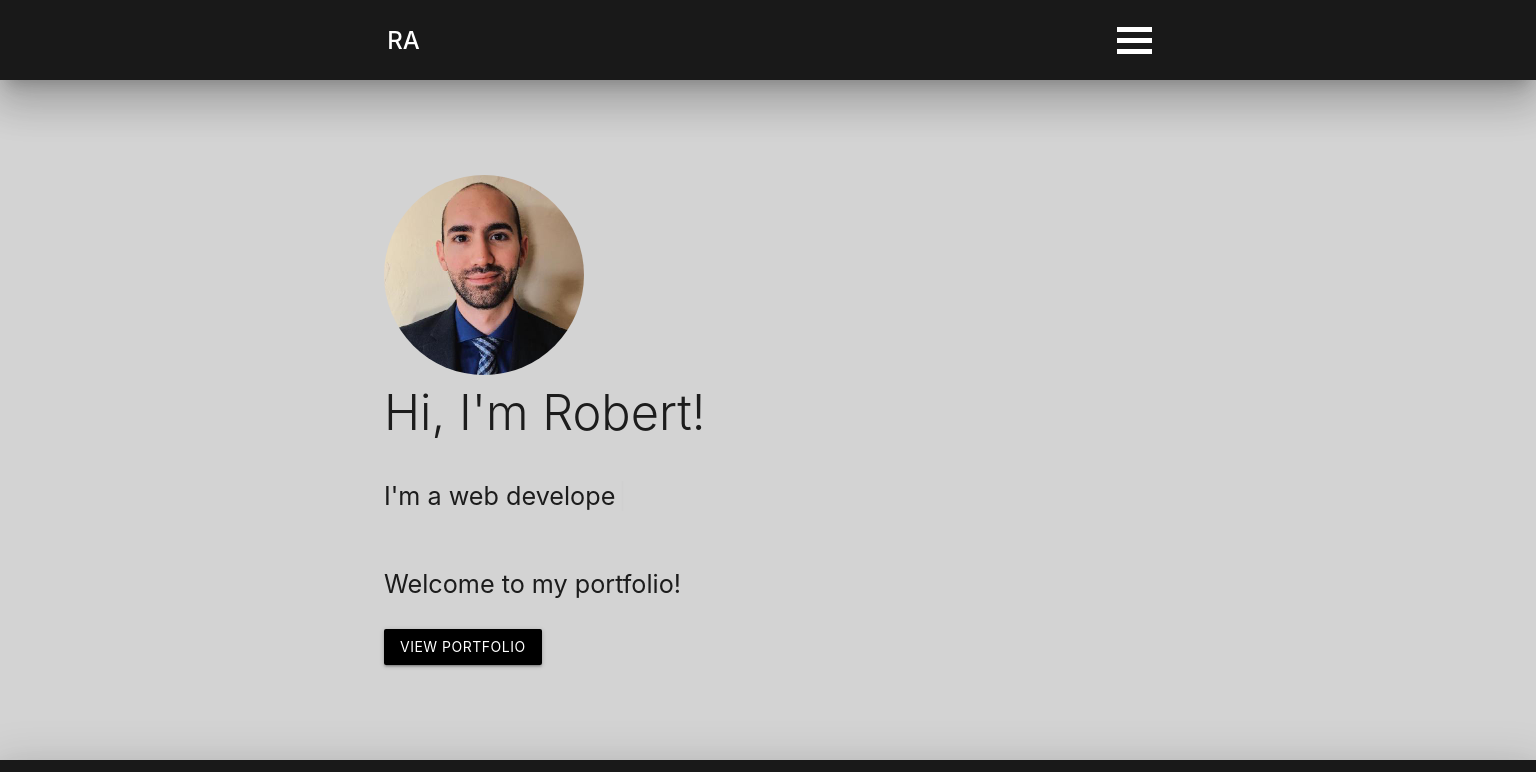
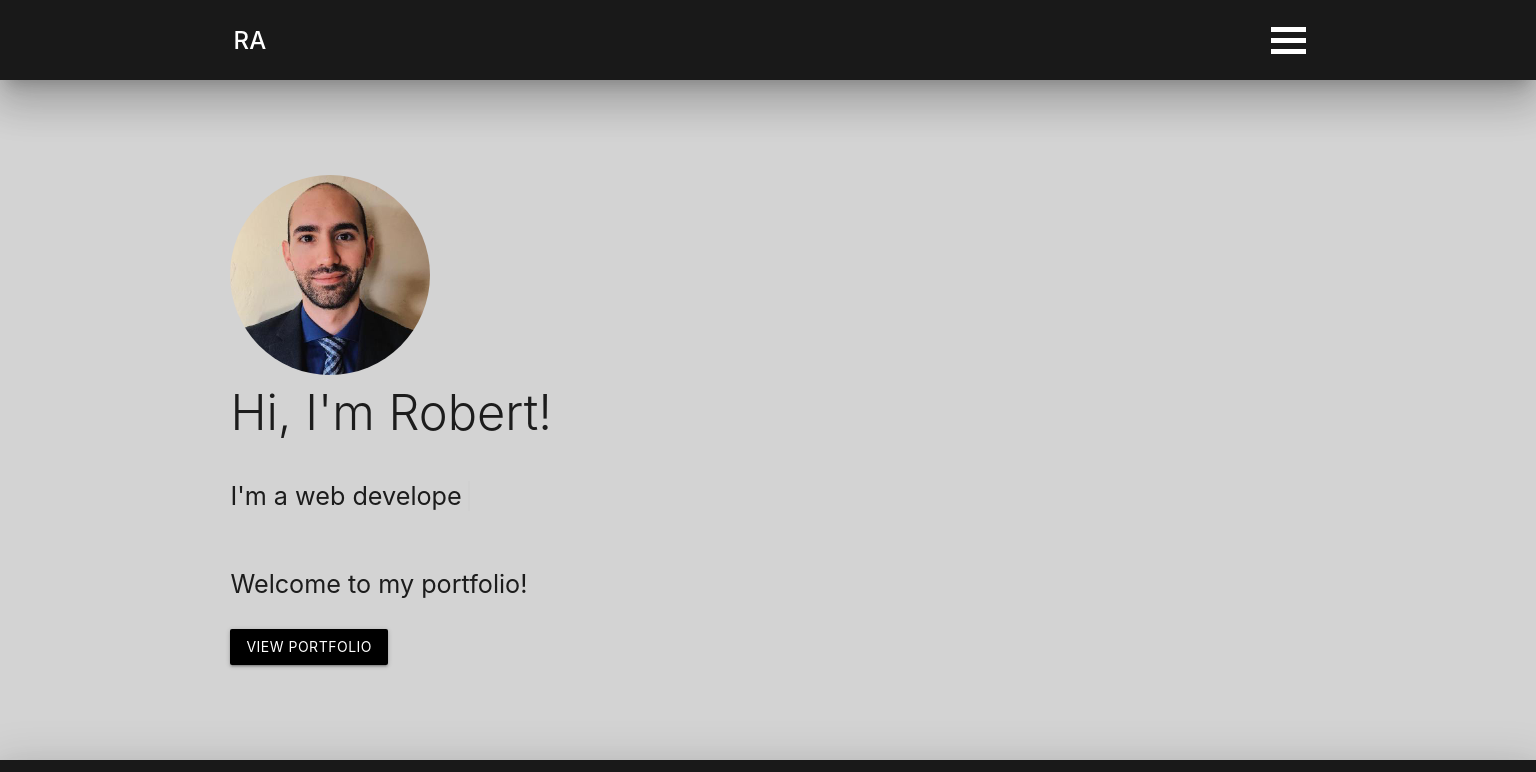
Before and after one commit to comatosino/comatosino.github.io, a React (Create React App) app: page / in a window 1536 px wide. Shown: the top 772 px of the page. Built offline with nearby package versions, Linux system fonts and the light colour scheme.

Commit message:
removed container custom media queries

```diff
--- a/src/index.css
+++ b/src/index.css
@@ -9,15 +9,3 @@ html {
   line-height: 32px;
   margin: 0;
 }
-
-@media screen and (min-width: 1024px) {
-  .portfolio-container {
-    width: 50%;
-  }
-}
-
-@media screen and (min-width: 1440px) {
-  .container {
-    width: 50%;
-  }
-}
```
